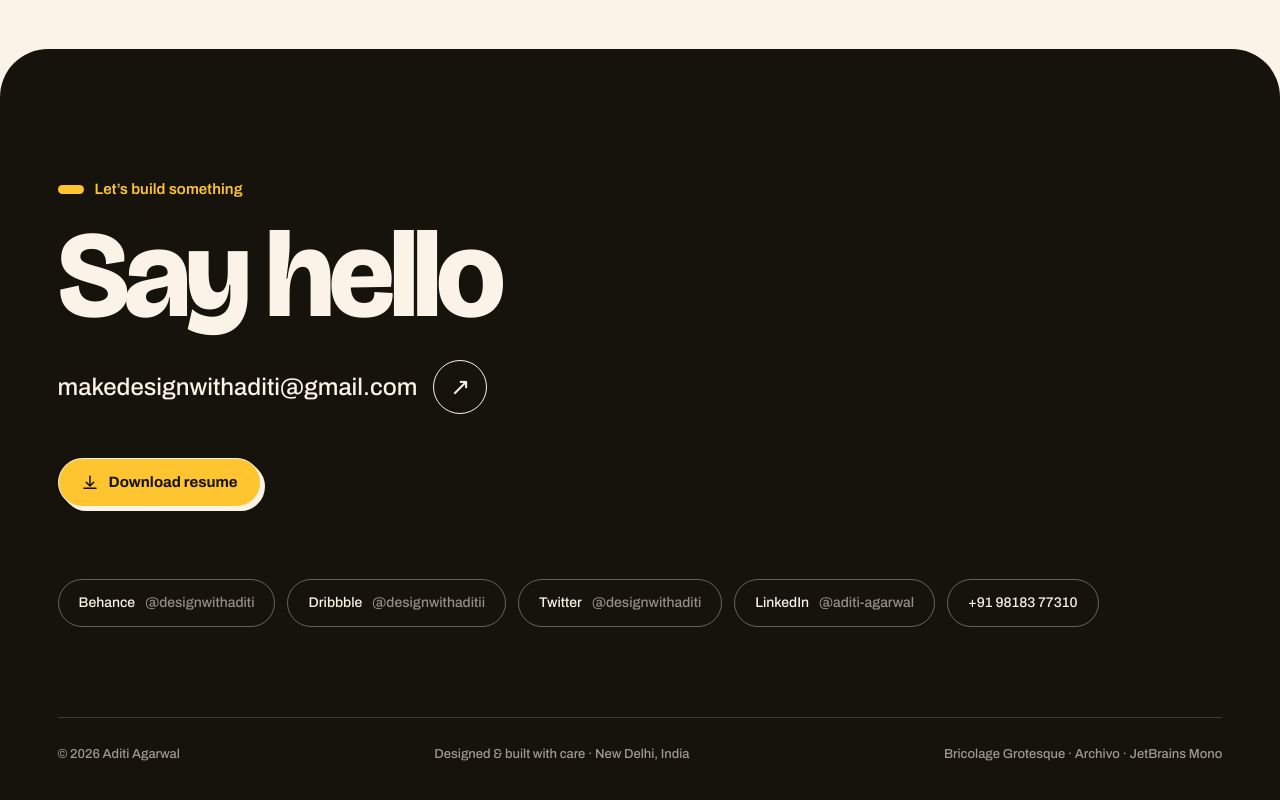
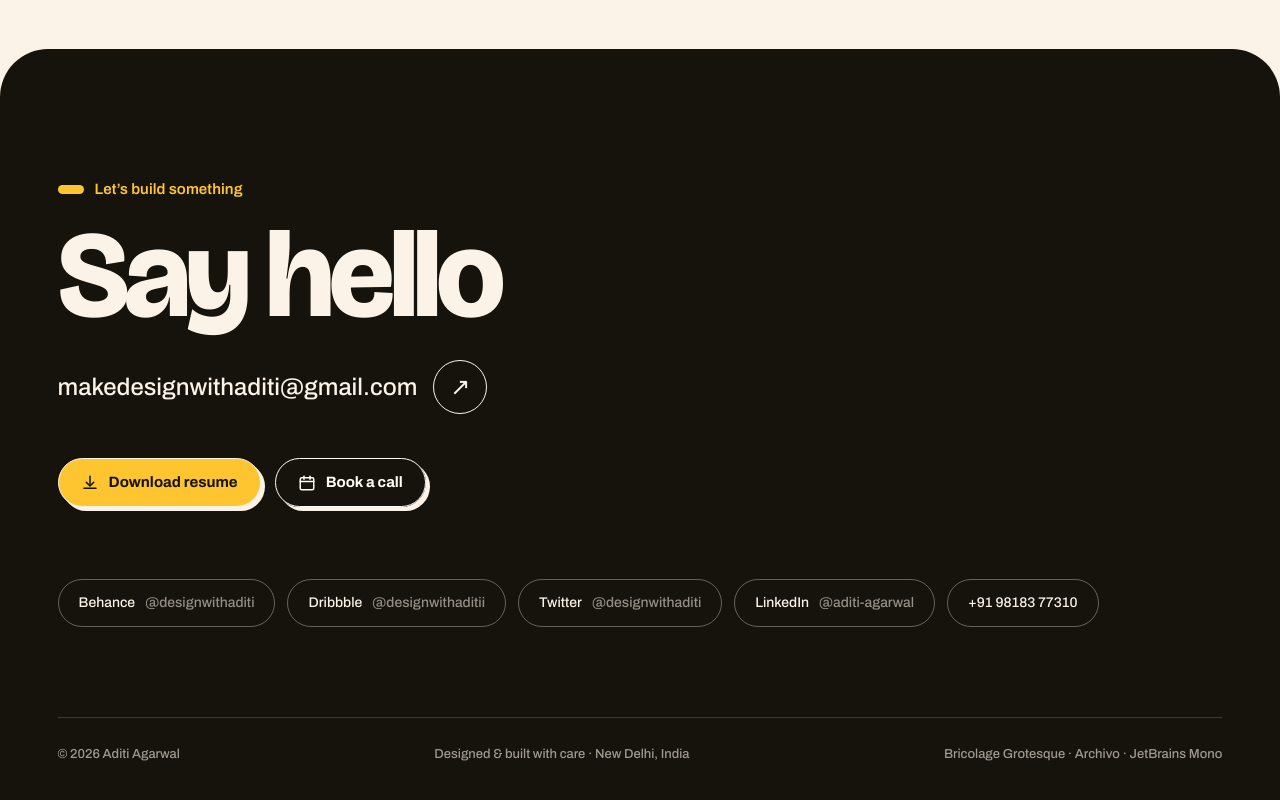
Before and after one commit to wasp0094/design-portfolio, a Next.js app: page / in a window 1280 px wide. Shown: the part 8364-9164 px from the top of the page. Built offline with nearby package versions, Linux system fonts and the light colour scheme.

Commit message:
feat: addec cal

```diff
--- a/app/globals.css
+++ b/app/globals.css
@@ -447,6 +447,10 @@ body.cursor-hover .cursor-ring {
 /* footer variant on the dark contact background */
 .footer-resume { margin-top: clamp(28px, 4vw, 44px); background: var(--yellow); color: var(--ink); border-color: var(--bg); box-shadow: 4px 4px 0 var(--bg); }
 .footer-resume:hover { box-shadow: 6px 6px 0 var(--bg); }
+.footer-ctas { display: flex; flex-wrap: wrap; gap: 14px; align-items: center; }
+.footer-ctas .resume-btn { margin-top: clamp(28px, 4vw, 44px); }
+.footer-cal { background: transparent; color: var(--paper); border-color: var(--paper); box-shadow: 4px 4px 0 var(--bg); }
+.footer-cal:hover { box-shadow: 6px 6px 0 var(--bg); }
 
 .cap-block { border: 1.5px solid var(--ink); border-radius: 22px; background: var(--paper); overflow: hidden; box-shadow: 5px 5px 0 var(--ink); }
 .cap-row { padding: 20px 22px; border-bottom: 1.5px solid var(--line); }
--- a/components/sections/Contact.tsx
+++ b/components/sections/Contact.tsx
@@ -25,12 +25,20 @@ export default function Contact() {
         </Reveal>
 
         <Reveal delay={0.16}>
+          <div className="footer-ctas">
             <a className="resume-btn footer-resume" href={profile.resume} target="_blank" rel="noopener noreferrer" data-hover>
               <svg viewBox="0 0 24 24" width="18" height="18" fill="none" stroke="currentColor" strokeWidth="2" strokeLinecap="round" strokeLinejoin="round" aria-hidden>
                 <path d="M12 3v12" /><path d="M7 11l5 5 5-5" /><path d="M4 19h16" />
               </svg>
               Download resume
             </a>
+            <a className="resume-btn footer-cal" href={profile.cal} target="_blank" rel="noopener noreferrer" data-hover>
+              <svg viewBox="0 0 24 24" width="18" height="18" fill="none" stroke="currentColor" strokeWidth="2" strokeLinecap="round" strokeLinejoin="round" aria-hidden>
+                <rect x="3" y="5" width="18" height="16" rx="2" /><path d="M3 10h18" /><path d="M8 3v4" /><path d="M16 3v4" />
+              </svg>
+              Book a call
+            </a>
+          </div>
         </Reveal>
 
         <div className="contact-socials">
--- a/lib/site.ts
+++ b/lib/site.ts
@@ -26,6 +26,7 @@ export const profile = {
   // TODO: replace with Aditi's real LinkedIn URL
   email: "makedesignwithaditi@gmail.com",
   resume: "https://wasp0094.github.io/resume.pdf",
+  cal: "https://cal.com/designwithaditi/discovery?layout=mobile&overlayCalendar=true",
   socials: [
     { label: "Behance", handle: "designwithaditi", href: "https://www.behance.net/designwithaditi" },
     { label: "Dribbble", handle: "designwithaditii", href: "https://dribbble.com/designwithaditii" },
```
Lines whose indentation alone changed are shown as unchanged.
